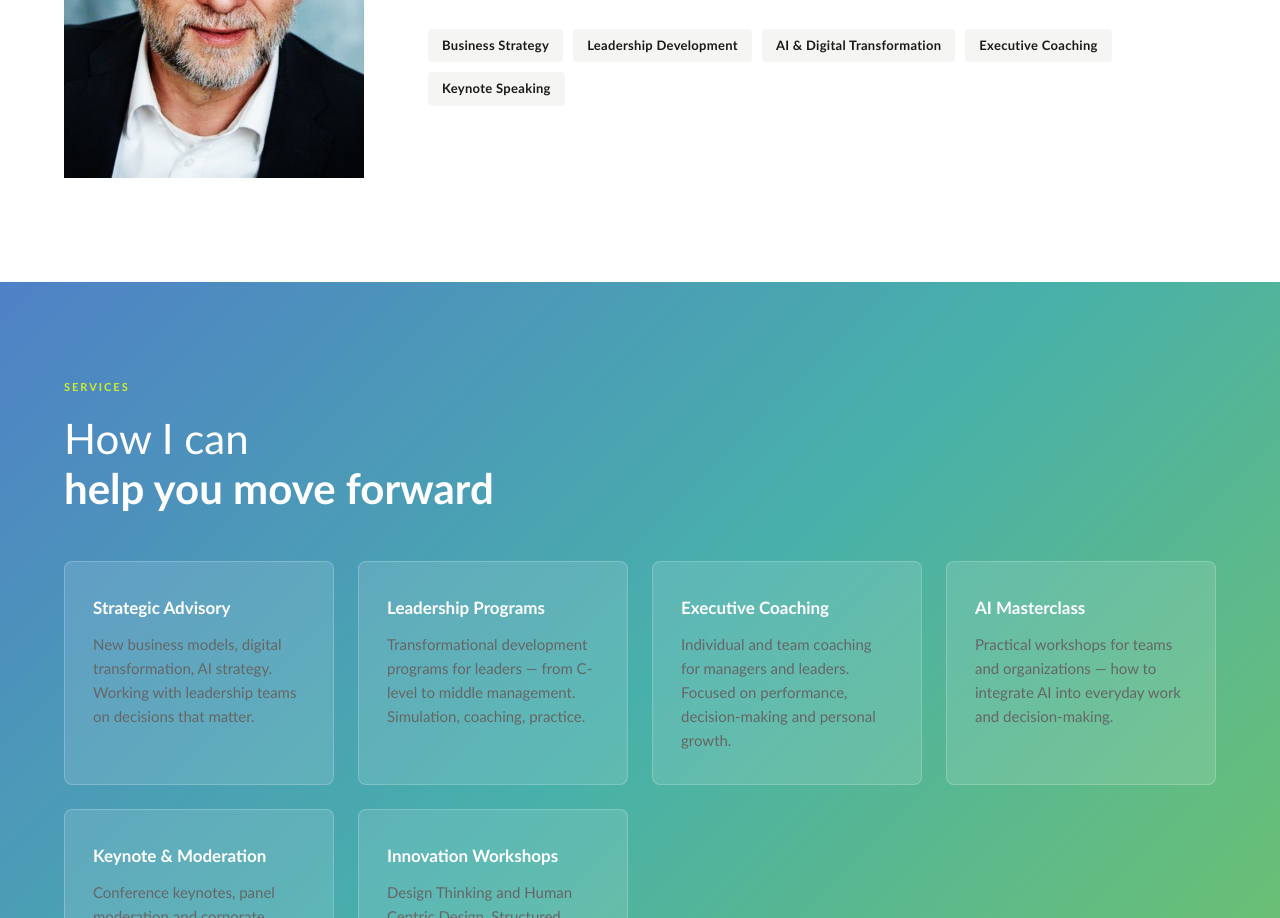
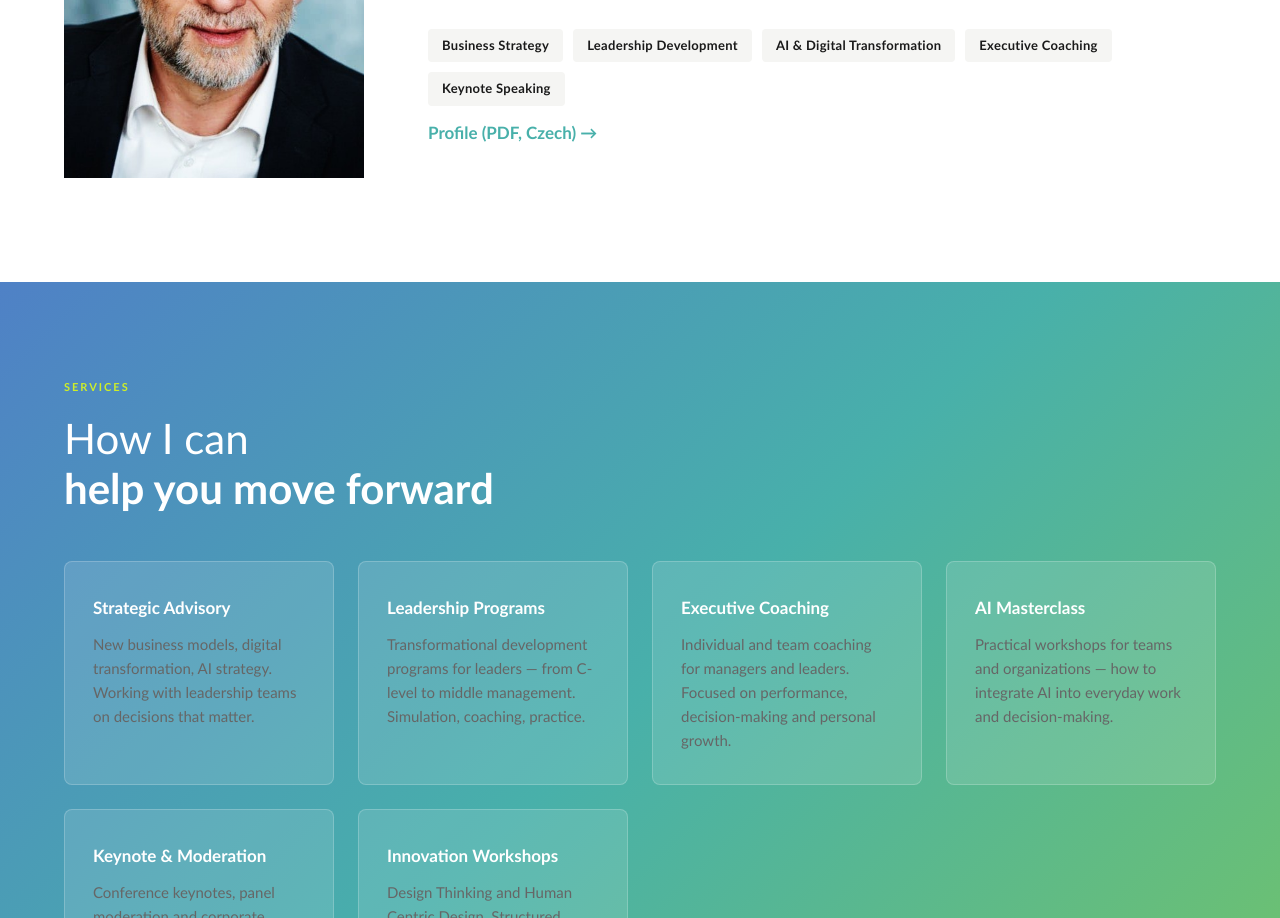
Before and after one commit to petrbenes-6D/6dacademy, a plain HTML site: page en.html in a window 1280 px wide. Shown: the part 1635-2553 px from the top of the page. Drawn offline with Linux system fonts and the light colour scheme.

Commit message:
Profil Petra Beneše ke stažení (PDF) v sekci Tým
Co-Authored-By: Claude Sonnet 5 <noreply@anthropic.com>

```diff
--- a/en.html
+++ b/en.html
@@ -78,6 +78,7 @@
         <span>Executive Coaching</span>
         <span>Keynote Speaking</span>
       </div>
+      <p style="margin-top:12px;"><a href="assets/Petr_Benes_profil.pdf" target="_blank" class="link-teal">Profile (PDF, Czech) →</a></p>
     </div>
   </div>
 </section>
```
Also changed, not shown: index.html (+1 -0 lines), 1 other file.
